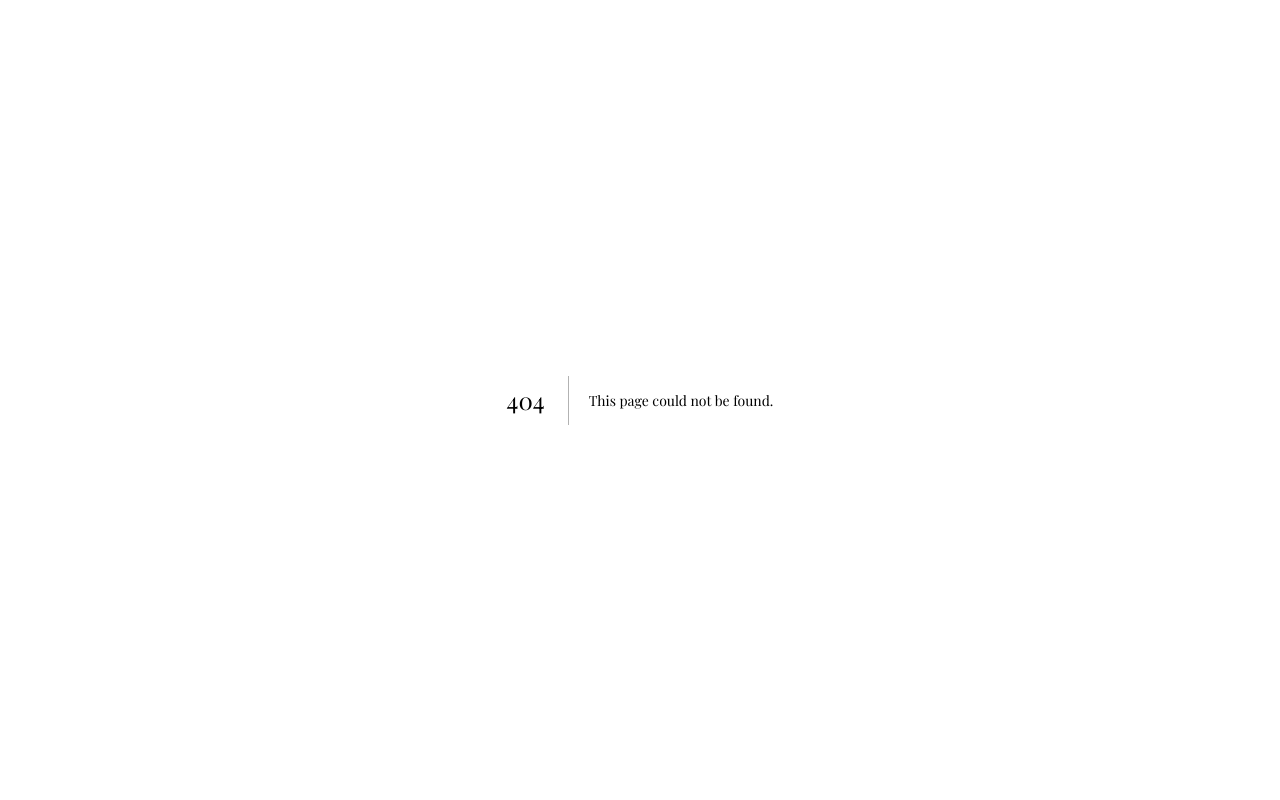
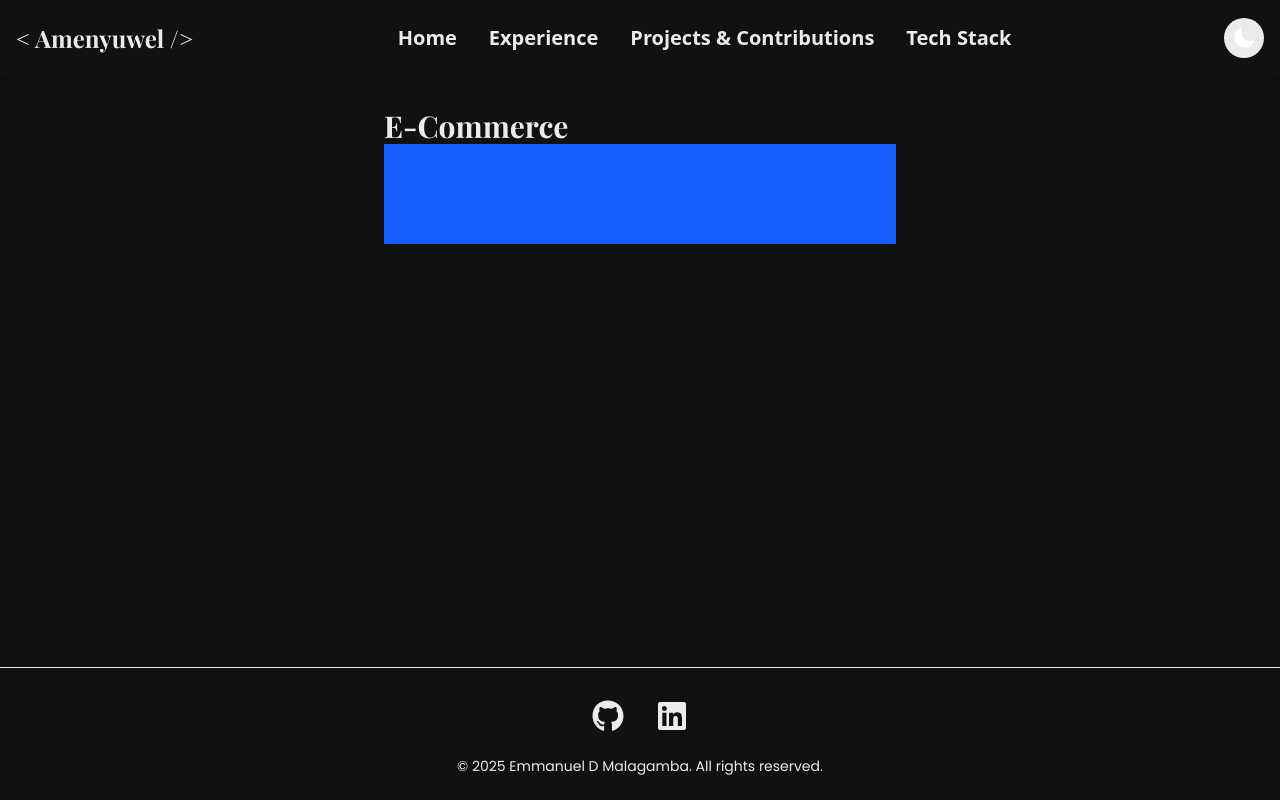
Before and after one commit to Amenyuwel/Portfolio, a Next.js app: page /pages/learn-more/e-commerce in a window 1280 px wide. Before the commit this address had no page. Built offline with nearby package versions, Linux system fonts and the light colour scheme.

Commit message:
Refactored the links

```diff
--- a/app/newContribution.js
+++ b/app/newContribution.js
@@ -6,7 +6,7 @@ export const contributions = [
     image: "./images/Daikin-Admin.PNG",
     githubLink: "https://github.com/VKx64/DK-Admin",
     isPrivate: true,
-    learnMorePath: "pages/learn-more/daikin-sase",
+    learnMorePath: "pages/learn-more/e-commerce",
     techStack: [
       { name: "Next.js", icon: "skill-icons:nextjs-dark" },
       { name: "Tailwind CSS", icon: "devicon:tailwindcss" },
--- a/app/pages/learn-more/data/information.js
+++ b/app/pages/learn-more/data/information.js
@@ -48,7 +48,7 @@ const moreInformation = [
   },
 
   {
-    title: "Daikin Appliance E-commerce",
+    title: "Appliance Shop E-commerce Website",
     role: "Full-Stack Developer",
     summary:
       "Implemented sales forecasting using Facebook Prophet and visualized results through a dynamic analytics page.",
--- /dev/null
+++ b/app/pages/learn-more/e-commerce/page.jsx
@@ -0,0 +1,21 @@
+"use client";
+import Header from "@/components/Header";
+import Footer from "@/components/Footer";
+import React from "react";
+
+const EcommercePage = () => {
+  return (
+    <main className="flex h-screen w-full flex-col bg-[var(--background)]">
+      <Header />
+      <section className="flex w-full flex-1 flex-col items-center">
+        <div className="w-[45%] p-8">
+          <h1 className="text-3xl font-semibold">E-Commerce</h1>
+          <section className="flex h-full w-full flex-col bg-blue-600 p-8"></section>
+        </div>
+      </section>
+      <Footer />
+    </main>
+  );
+};
+
+export default EcommercePage;
```
